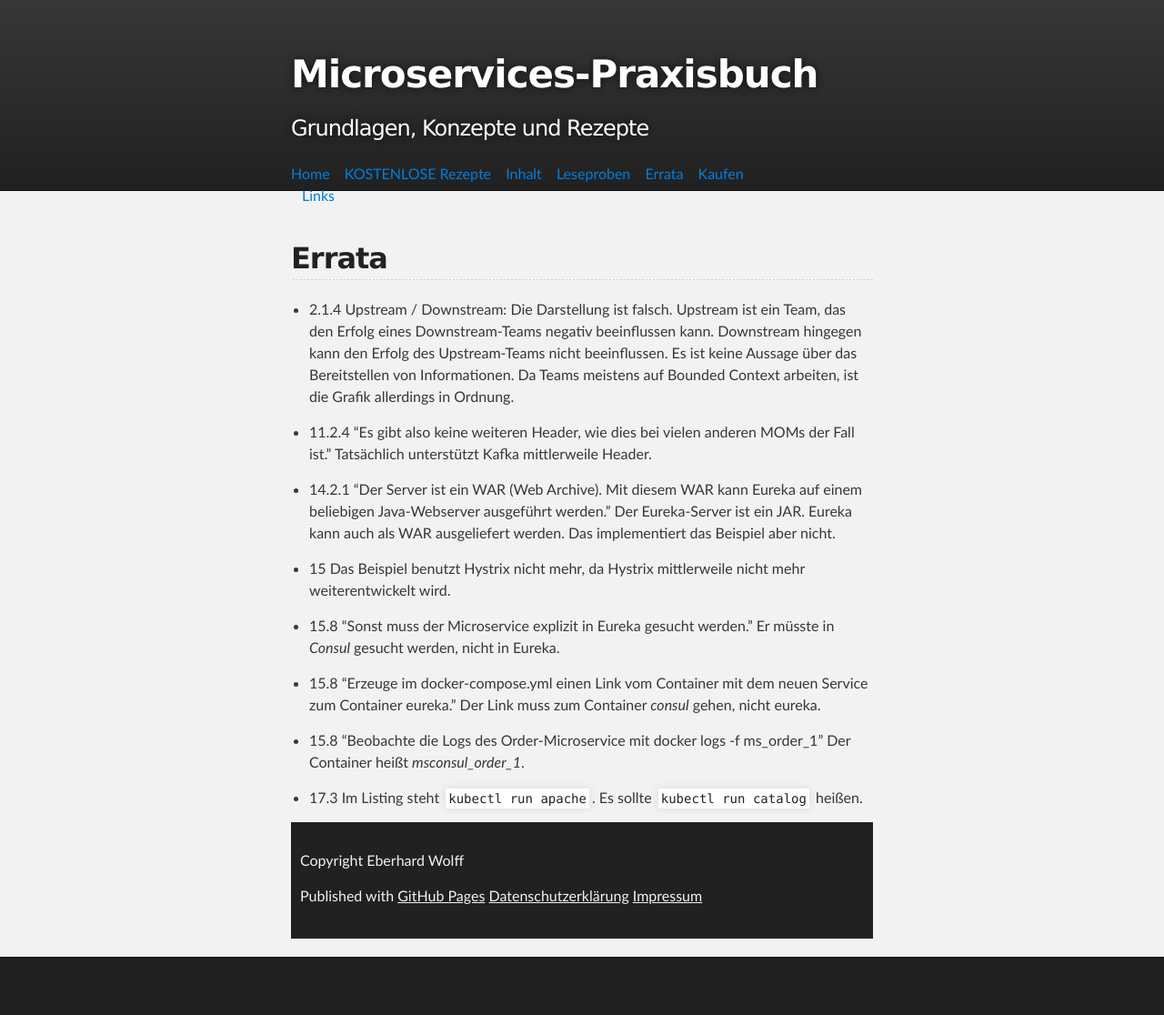
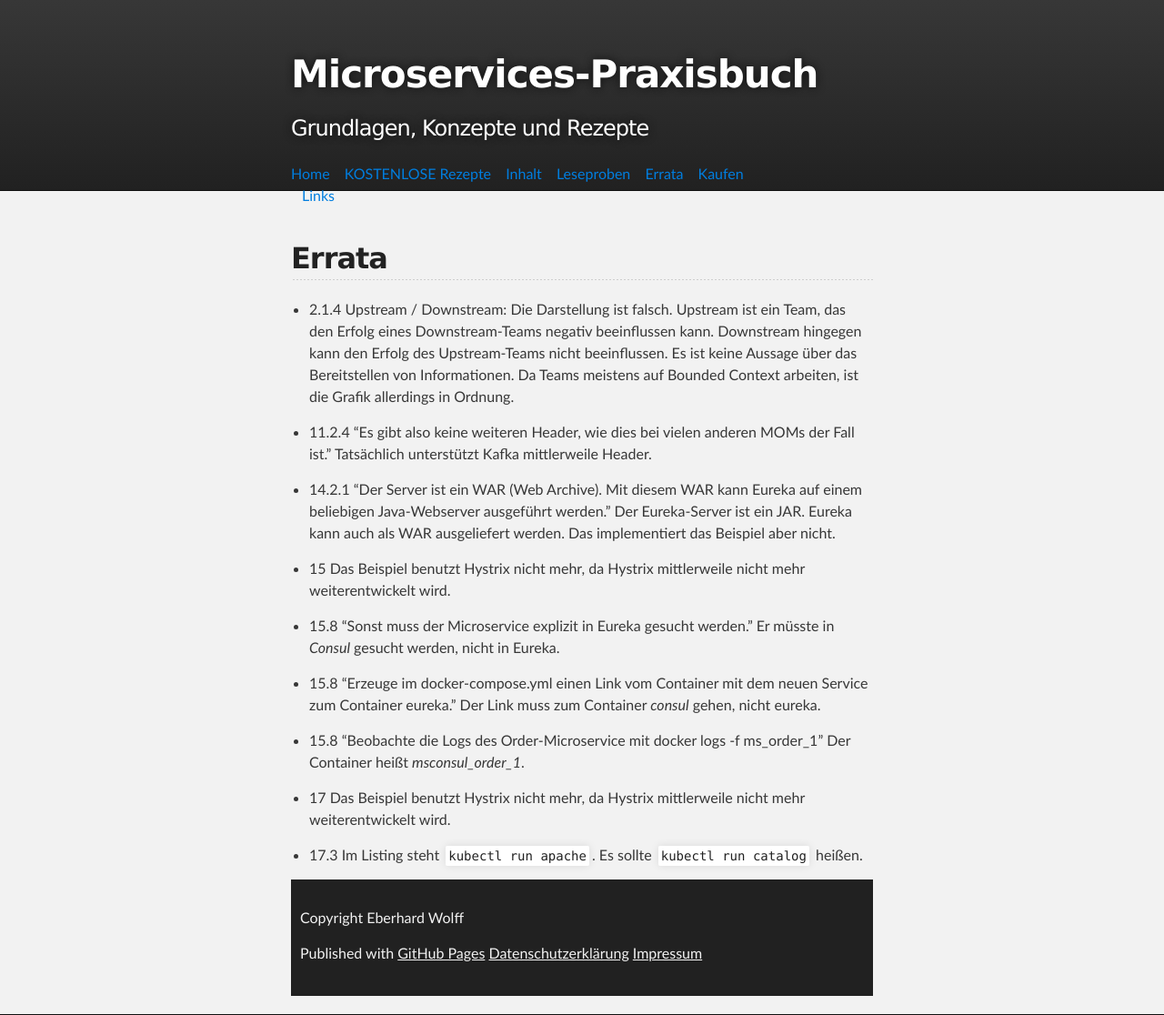
Before and after one commit to ewolff/microservices-praxisbuch.de, a Jekyll site: the page built from errata.md, in a window 1280 px wide. Shown: the whole page at 91% size. Built offline with Jekyll 4.4.1, drawn with Linux system fonts in a browser that asks for light colours; before the commit the page ends 1053 px from its top, so only the background shows below that.

Commit message:
Hinweis wegen Hystrix

```diff
--- a/errata.md
+++ b/errata.md
@@ -36,5 +36,8 @@ neuen Service zum Container eureka." Der Link muss zum Container
 * 15.8 "Beobachte die Logs des Order-Microservice mit docker logs -f
 ms_order_1" Der Container heißt *msconsul_order_1*.
 
+* 17 Das Beispiel benutzt Hystrix nicht mehr, da Hystrix mittlerweile
+  nicht mehr weiterentwickelt wird.
+
 * 17.3 Im Listing steht `kubectl run apache`. Es sollte `kubectl run
   catalog` heißen.
```
